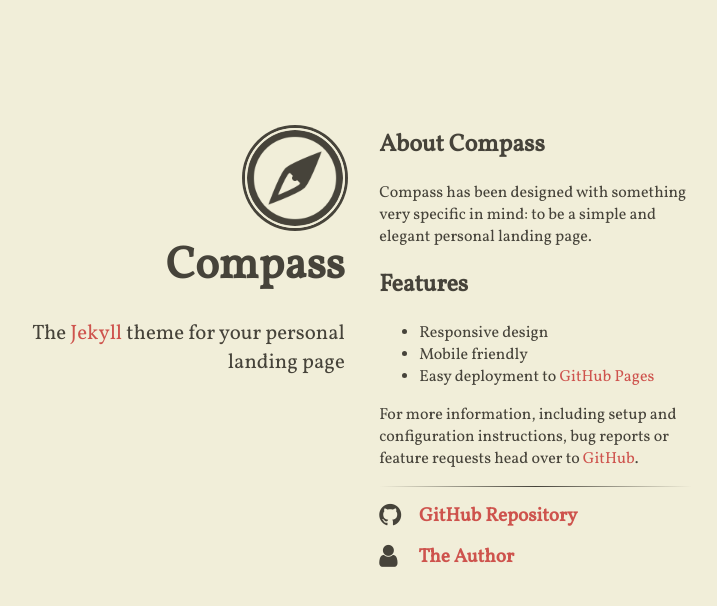
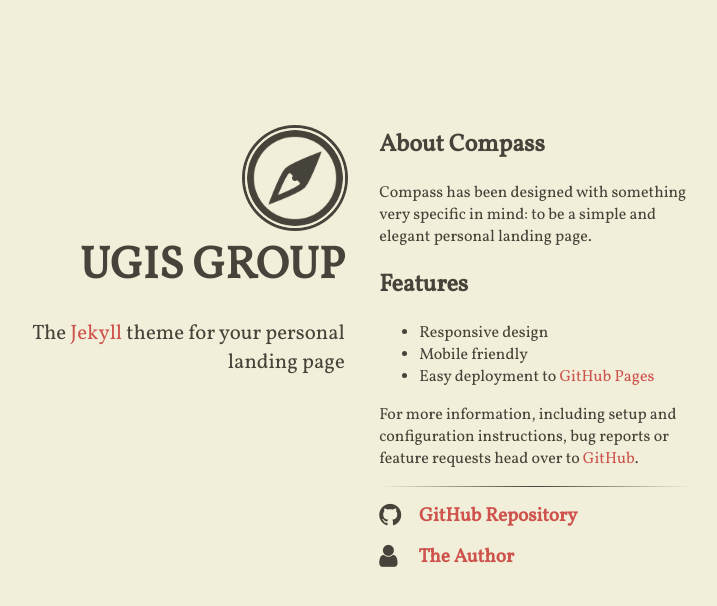
Before and after one commit to ugisgroup/ugisgroup.github.io, a Jekyll site: the page built from index.html, in a window 1280 px wide. Shown: the top 606 px of the page, without its empty margins (288-1005 px from the left). Built offline with Jekyll 4.4.1, drawn with Linux system fonts in a browser that asks for light colours; nearby versions of some CDN libraries.

Commit message:
fixed config

```diff
--- a/_config.yml
+++ b/_config.yml
@@ -1,5 +1,5 @@
 # general configuration
-url: http://excentris.net
+url: ugisgroup.github.io
 baseurl: ''
 
 # compass configuration
@@ -7,7 +7,7 @@ compass:
   # an avatar or logo (optional)
   logo: "/images/compass.png"
   # author will appear under the avatar (optional)
-  author: "Compass"
+  author: "UGIS GROUP"
   # tagline will appear under the title (optional)
   tagline: "The <a href='http://jekyllrb.com'>Jekyll</a> theme for your personal landing page"
   # if include_content is true, the contents of the content.html include will be
```
